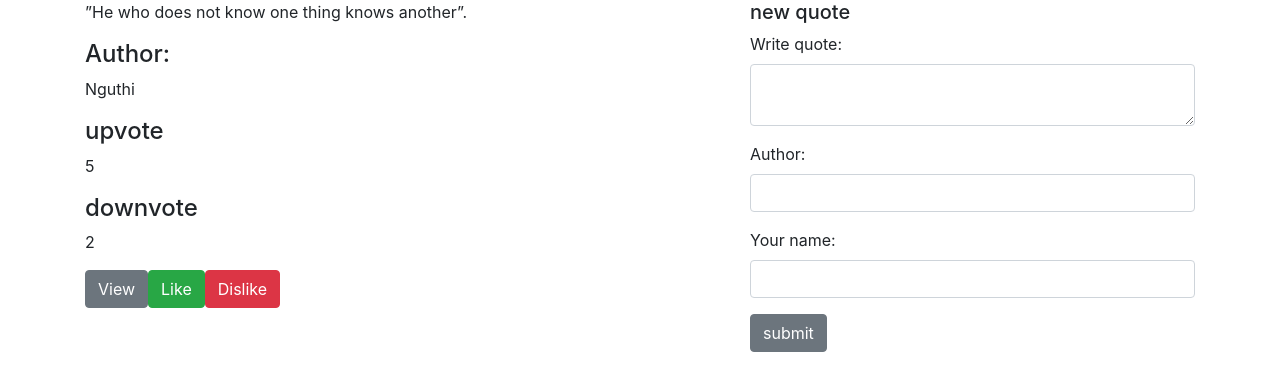
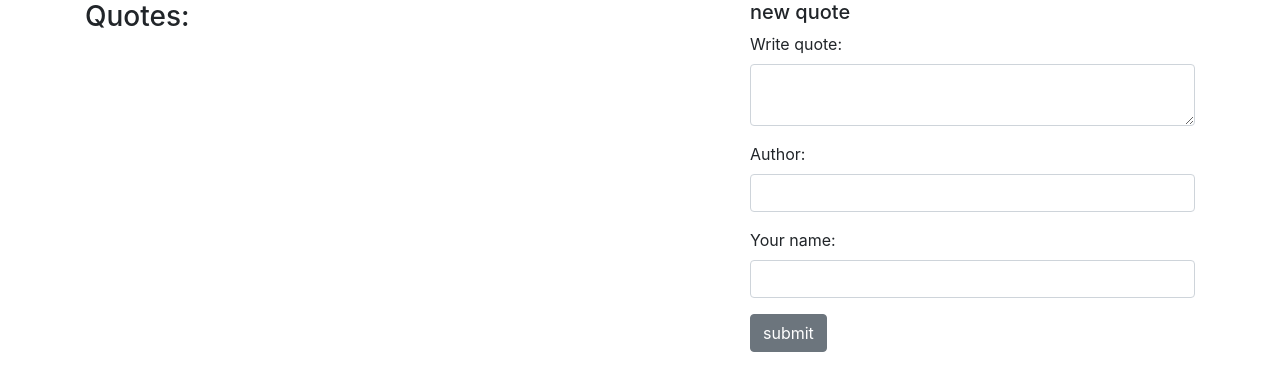
Before and after one commit to kingsam91/Quotes, an Angular app: page / in a window 1280 px wide. Shown: the top 390 px of the page. Built offline with nearby package versions, Linux system fonts and the light colour scheme.

Commit message:
link quote to quote detail

```diff
--- a/src/app/quote-detail/quote-detail.component.ts
+++ b/src/app/quote-detail/quote-detail.component.ts
@@ -1,5 +1,5 @@
-import { Component, OnInit } from '@angular/core';
-
+import { Component, OnInit, Input } from '@angular/core';
+import {Quote} from '../models/quote.model'
 @Component({
   selector: 'app-quote-detail',
   templateUrl: './quote-detail.component.html',
@@ -7,6 +7,7 @@ import { Component, OnInit } from '@angular/core';
 })
 export class QuoteDetailComponent implements OnInit {
 
+  @Input() quote: Quote;
   constructor() { }
 
   ngOnInit(): void {
--- a/src/app/quote/quote.component.html
+++ b/src/app/quote/quote.component.html
@@ -1,11 +1,14 @@
 <div class="container">
     <div class="row">
         <div class="col-lg-7">
-            <p>”He who does not know one thing knows another”.</p>
-            <app-quote-detail></app-quote-detail>
-            <button class="btn btn-secondary">View</button>
-            <button class="btn btn-success" id="like">Like</button>
-            <button class="btn btn-danger" id="dislike">Dislike</button>
+            <h3>Quotes:</h3>
+            <div *ngFor='let quote of quotes'>
+                <p>”He who does not know one thing knows another”.</p>
+                <app-quote-detail></app-quote-detail>
+                <button class="btn btn-secondary">View</button>
+                <button class="btn btn-success" id="like">Like</button>
+                <button class="btn btn-danger" id="dislike">Dislike</button>
+            </div>
         </div>
         <div class="col-lg-5">
             <app-new-quote (addQuote)="addNewQuote($event)"></app-new-quote>
--- a/src/app/quote/quote.component.ts
+++ b/src/app/quote/quote.component.ts
@@ -9,13 +9,26 @@ import { Quote } from '../models/quote.model';
 export class QuoteComponent implements OnInit {
   quotes:Quote[] = [];
 
-  constructor() { }
+  constructor() {
+
+    console.log("Quotes: ", this.quotes);
+
+  }
 
   ngOnInit(): void {
   }
 
   addNewQuote(quote){
-    console.log("Quote: ", quote);
+    let quotesLength = this.quotes.length;
+    const quoteObj = {
+      author: quote.author,
+      submitter: quote.submitter,
+      quote: quote.quote,
+      upvotes: 0,
+      downvotes: 0,
+      createdAt: new Date().toString()
+    }
+    this.quotes.push(quoteObj)
   }
 
 }
```
